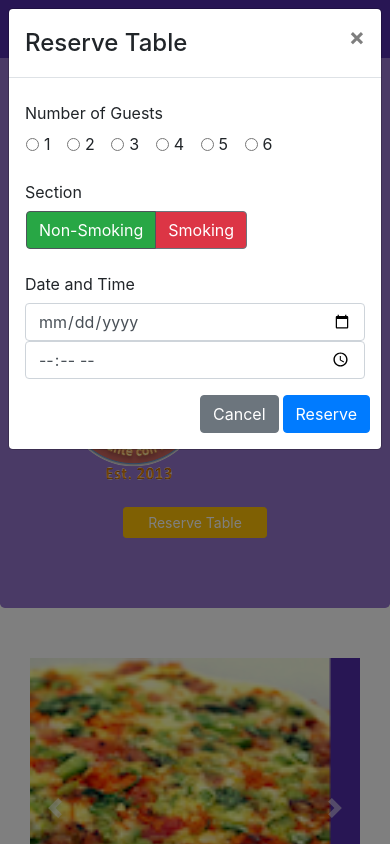
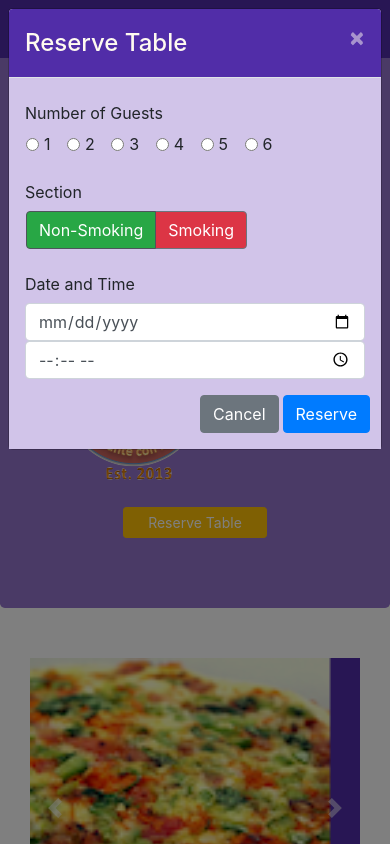
Before and after one commit to eblind39/conFusion-BS4, a website: page index.html in a window 390 px wide. Both pictures are taken after a click on the link "Reserve Table". Shown: the top 844 px of the page. Drawn offline with nearby package versions, Linux system fonts and the light colour scheme; files that its build step writes are made by us from their sources.

Commit message:
feat: Assignment 4

```diff
--- a/css/styles.scss
+++ b/css/styles.scss
@@ -5,6 +5,23 @@ $background-pale: #D1C4E9;
 
 // Height variables
 $carousel-item-height: 300px;
+
+/*-START--------Assignment-4----------*/
+#reserveTableModal, #loginModal {
+    .modal-header {
+		background: $background-dark;
+		color: floralwhite;
+
+		button {
+			color: floralwhite;
+		}
+	}
+
+	.modal-body {
+		background: $background-pale;
+	}
+}
+/*-END-----------Assignment-4----------*/
 
 @mixin zero-margin($pad-up-dn, $pad-left-right) {
 	margin:0px auto;
--- a/index.html
+++ b/index.html
@@ -30,7 +30,7 @@
 					<li class="nav-item"><a class="nav-link" href="./contactus.html"><span class="fa fa-address-card fa-lg"></span> Contact</a></li>
 				</ul>
 				<span class="navbar-text">
-					<a text-white data-toggle="modal" data-target="#loginModal">
+					<a id="aelLogin" text-white>
 						<span class="fa fa-sign-in"></span> Login
 					</a>
 				</span>
@@ -87,7 +87,7 @@
 					<img src="img/logo.png" class="img-fluid">
                 </div>
                 <div class="col-12 col-sm-3 align-self-center text-center mt-4">
-					<a class="btn btn-warning btn-sm pl-4 pr-4 w-85 bg-warning text-white" text-white data-toggle="modal" data-target="#reserveTableModal">
+					<a id="aelReserveTable" class="btn btn-warning btn-sm pl-4 pr-4 w-85 bg-warning text-white" text-white>
 						Reserve Table
 					</a>
                 </div>
@@ -275,6 +275,14 @@
 					elSpan.addClass('fa-pause');
 				}
 			});
+
+			$('#aelLogin').click(function() {
+				$('#loginModal').modal('toggle');
+			});
+
+			$('#aelReserveTable').click(function() {
+				$('#reserveTableModal').modal('toggle');
+			});
 		});
 	</script>
 </body>
```
Also changed, not shown: css/styles.css.
